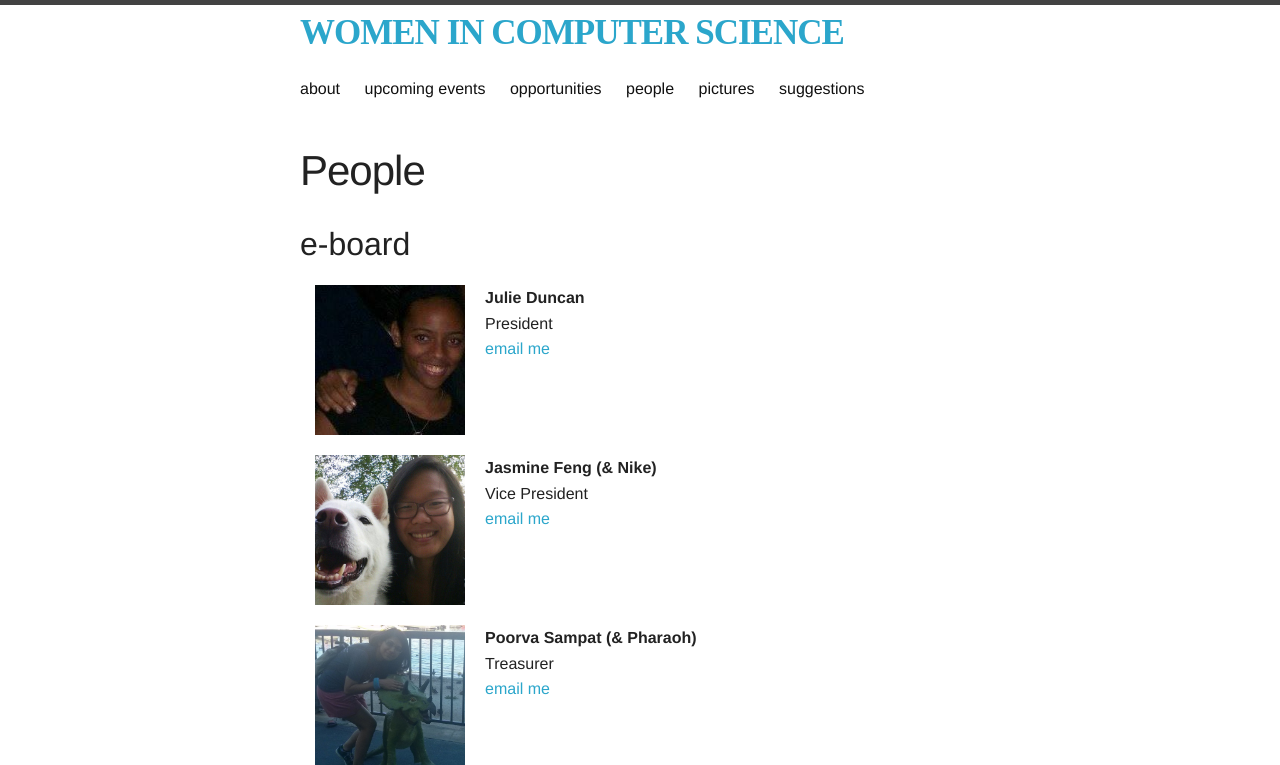
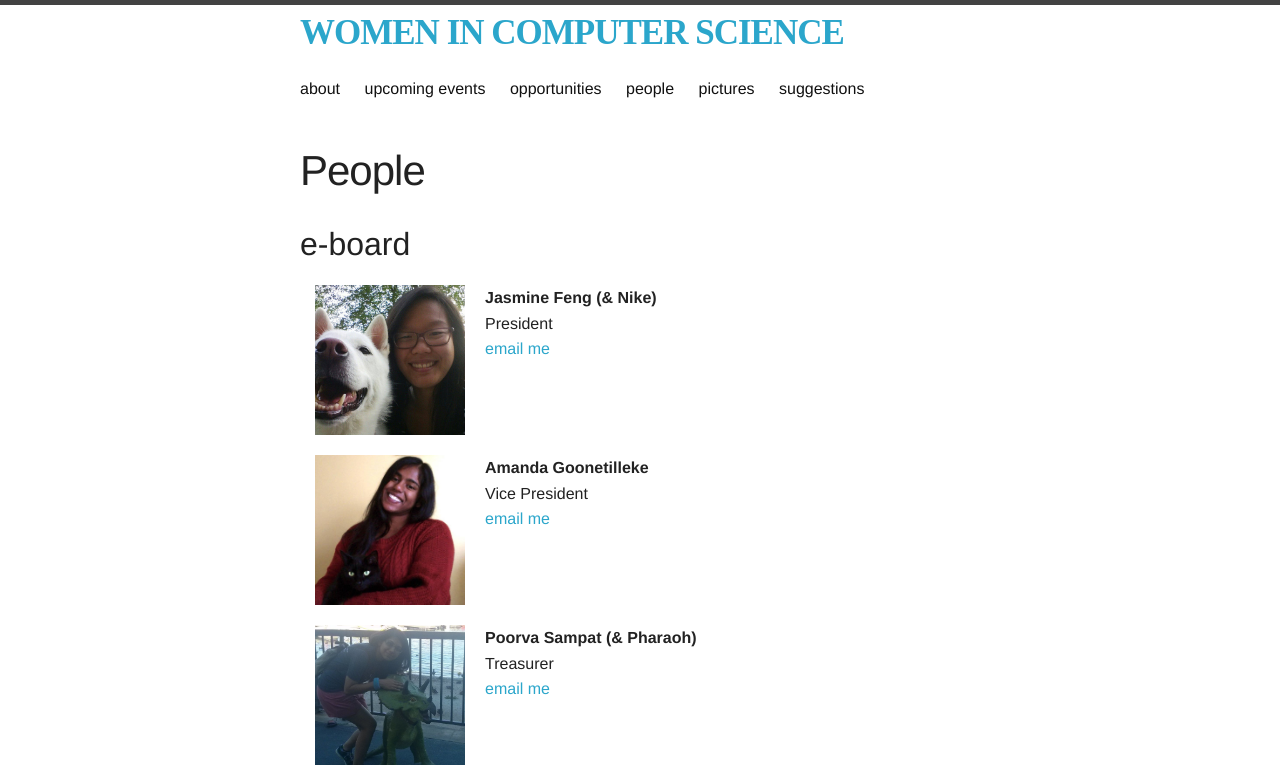
Before and after one commit to scarletwcs/ruwics.github.io, a Jekyll site: the page built from people.html, in a window 1280 px wide and 1400 px high. Shown: the top 765 px of the window. Built offline with Jekyll 4.4.1, drawn with Linux system fonts in a browser that asks for light colours; nearby versions of some CDN libraries; some web fonts are replaced; some of the changed text lies outside the part shown; grey boxes are pictures that could not be loaded.

Commit message:
officer update
added new pics and moved officers around

```diff
--- a/people.html
+++ b/people.html
@@ -8,7 +8,107 @@
 <div class="row">
 	<div class="small-3 columns">
 		<div class="filler picture">
-			<img src="/third-party/img/people/julie.jpg"></img>
+			<img src="/third-party/img/people/officers/jasmine.jpg"></img>
+		</div>
+	</div>
+	<div class="small-9 columns">
+		<p><strong>Jasmine Feng (& Nike)</strong></p>
+		<p>President</p>
+		<p><a href="mailto:jasmine.feng@scarletmail.rutgers.edu">email me</a></p>
+	</div>
+</div>
+
+<div class="row">
+	<div class="small-3 columns">
+		<div class="filler picture">
+			<img src="/third-party/img/people/officers/amanda.jpg"></img>
+		</div>
+	</div>
+	<div class="small-9 columns">
+		<p><strong>Amanda Goonetilleke</strong></p>
+		<p>Vice President</p>
+		<p><a href="mailto:amanda.goonetilleke@scarletmail.rutgers.edu">email me</a></p>
+	</div>
+</div>
+
+<div class="row">
+	<div class="small-3 columns">
+		<div class="filler picture">
+			<img src="/third-party/img/people/officers/poorva.jpg"></img>
+		</div>
+	</div>
+	<div class="small-9 columns">
+		<p><strong>Poorva Sampat (& Pharaoh)</strong></p>
+		<p>Treasurer</p>
+		<p><a href="mailto:poorvasampat3@gmail.com">email me</a></p>
+	</div>
+</div>
+
+<div class="row">
+	<div class="small-3 columns">
+		<div class="filler picture">
+			<img src="/third-party/img/people/officers/nikki.jpg"></img>
+		</div>
+	</div>
+	<div class="small-9 columns">
+		<p><strong>Nikki Nagar</strong></p>
+		<p>Secretary</p>
+		<p><a href="mailto:niharika.nagar@rutgers.edu">email me</a></p>
+	</div>
+</div>
+
+<div class="row">
+	<div class="small-3 columns">
+		<div class="filler picture">
+			<img src="/third-party/img/people/officers/helen.jpg"></img>
+		</div>
+	</div>
+	<div class="small-9 columns">
+		<p><strong>Helen See</strong></p>
+		<p>Webmaster</p>
+		<p><a href="mailto:hls70@scarletmail.rutgers.edu">email me</a></p>
+	</div>
+</div>
+
+<div class="row">
+	<div class="small-3 columns">
+		<div class="filler picture">
+			<img src="/third-party/img/people/officers/elina.jpg"></img>
+		</div>
+	</div>
+	<div class="small-9 columns">
+		<p><strong>Elina Chhabra</strong></p>
+		<p>Public Relations</p>
+		<p><a href="elina.chhabra@rutgers.edu">email me</a></p>
+	</div>
+</div>
+
+<div class="row">
+	<div class="small-3 columns">
+		<div class="filler picture">
+			<img src="/third-party/img/officers/risham.jpg"></img>
+		</div>
+	</div>
+	<div class="small-9 columns">
+		<p><strong>Risham Chokshi</strong></p>
+		<p>Project Coordinator</p>
+		<p><a href="mailto:rishamchokshi@gmail.com">email me</a></p>
+	</div>
+</div>
+<br>
+<p><a href="mailto:"><strong>Monica Babes</strong></a>: Graduate Student Liason</p>
+
+<h2>advisors</h2>
+
+<p><a href="http://www.cs.rutgers.edu/~amelie/"><strong>Amélie Marian</strong></a>: Faculty Advisor</P>
+
+<p><a href="mailto:sagrun@echo.rutgers.edu"><strong>Sara Grun</strong></a>: Administrative Advisor</p>
+
+<h2>alumni</h2>
+<div class="row">
+	<div class="small-3 columns">
+		<div class="filler picture">
+			<img src="/third-party/img/people/alumni/julie.jpg"></img>
 		</div>
 	</div>
 	<div class="small-9 columns">
@@ -21,46 +121,7 @@
 <div class="row">
 	<div class="small-3 columns">
 		<div class="filler picture">
-			<img src="/third-party/img/people/jasmine.jpg"></img>
-		</div>
-	</div>
-	<div class="small-9 columns">
-		<p><strong>Jasmine Feng (& Nike)</strong></p>
-		<p>Vice President</p>
-		<p><a href="mailto:jasmine.feng@scarletmail.rutgers.edu">email me</a></p>
-	</div>
-</div>
-
-<div class="row">
-	<div class="small-3 columns">
-		<div class="filler picture">
-			<img src="/third-party/img/people/poorva.jpg"></img>
-		</div>
-	</div>
-	<div class="small-9 columns">
-		<p><strong>Poorva Sampat (& Pharaoh)</strong></p>
-		<p>Treasurer</p>
-		<p><a href="mailto:poorvasampat3@gmail.com">email me</a></p>
-	</div>
-</div>
-
-<div class="row">
-	<div class="small-3 columns">
-		<div class="filler picture">
-			<img src="/third-party/img/people/kahini.png"></img>
-		</div>
-	</div>
-	<div class="small-9 columns">
-		<p><strong>Kahini Amin</strong></p>
-		<p>Secretary</p>
-		<p><a href="mailto:kahini.amin1@gmail.com">email me</a></p>
-	</div>
-</div>
-
-<div class="row">
-	<div class="small-3 columns">
-		<div class="filler picture">
-			<img src="/third-party/img/people/alex.jpg"></img>
+			<img src="/third-party/img/people/alumni/alex.jpg"></img>
 		</div>
 	</div>
 	<div class="small-9 columns">
@@ -69,40 +130,3 @@
 		<p><a href="mailto:hi.zhalex@gmail.com">email me</a></p>
 	</div>
 </div>
-
-<div class="row">
-	<div class="small-3 columns">
-		<div class="filler picture">
-			<img src="/third-party/img/people/amanda.jpg"></img>
-		</div>
-	</div>
-	<div class="small-9 columns">
-		<p><strong>Amanda Goonetilleke</strong></p>
-		<p>Public Relations</p>
-		<p><a href="mailto:amanda.goonetilleke@scarletmail.rutgers.edu">email me</a></p>
-	</div>
-</div>
-
-<div class="row">
-	<div class="small-3 columns">
-		<div class="filler picture">
-			<img src="/third-party/img/people/maxine.jpg"></img>
-		</div>
-	</div>
-	<div class="small-9 columns">
-		<p><strong>Maxine Deines</strong></p>
-		<p>Project Coordinator</p>
-		<p><a href="mailto:maxine.deines@gmail.com">email me</a></p>
-	</div>
-</div>
-<br>
-<p><a href="mailto:babes@cs.rutgers.edu"><strong>Monica Babes</strong></a>: Graduate Student Liason</p>
-
-<h2>advisors</h2>
-
-<p><a href="http://www.cs.rutgers.edu/~amelie/"><strong>Amélie Marian</strong></a>: Faculty Advisor</P>
-
-<p><a href="mailto:sagrun@echo.rutgers.edu"><strong>Sara Grun</strong></a>: Administrative Advisor</p>
-
-<h2>alumni</h2>
-<p>coming soon</p>
```
Also changed, not shown: third-party/img/people/alumni/alex.jpg (renamed from third-party/img/people/alex.jpg), third-party/img/people/alumni/julie.jpg (renamed from third-party/img/people/julie.jpg), third-party/img/people/amanda.jpg (deleted), third-party/img/people/officers/amanda.jpg (added), third-party/img/people/officers/elina.jpg (added), third-party/img/people/officers/helen.jpg (added), third-party/img/people/officers/jasmine.jpg (renamed from third-party/img/people/jasmine.jpg), third-party/img/people/officers/nikki.jpg (added), third-party/img/people/officers/poorva.jpg (renamed from third-party/img/people/poorva.jpg), third-party/img/people/officers/risham.jpg (added), third-party/img/people/other/maxine.jpg (renamed from third-party/img/people/maxine.jpg), third-party/img/people/other/maxine.png (renamed from third-party/img/people/maxine.png), 2 other files.
